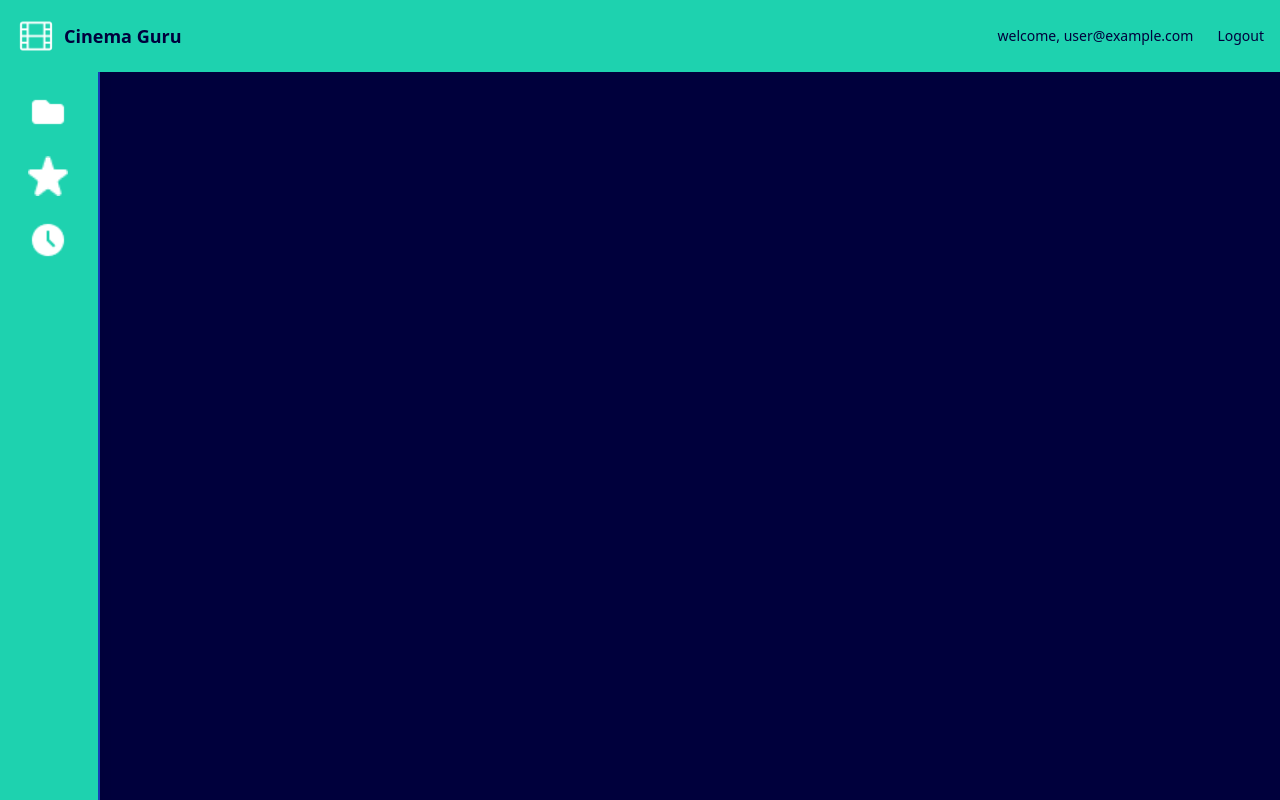
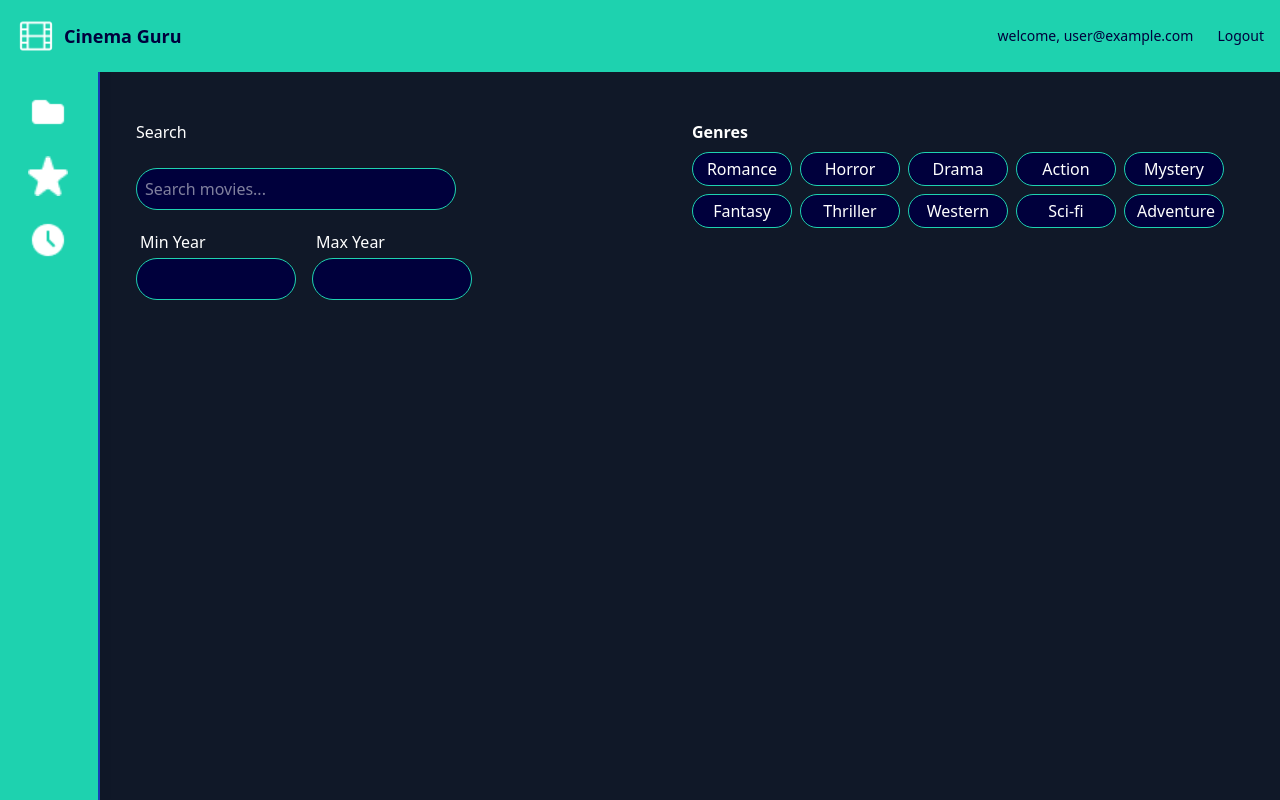
Before and after one commit to KVang2/atlas-cinema-guru, a Next.js app: page / in a window 1280 px wide. Built offline with nearby package versions, Linux system fonts and the light colour scheme; no server answers; sample sign-in values are in the browser's storage.

Commit message:
update home page

```diff
--- /dev/null
+++ b/app/favorites/page.tsx
@@ -0,0 +1,54 @@
+"use client";
+import React, { useState, useEffect } from "react";
+import { useSession } from "next-auth/react";
+import { useRouter } from "next/navigation";
+import Layout from "@/components/Layout";
+
+export default function favorites() {
+    const { data: session, status } = useSession();
+    const router = useRouter();
+    const [favorites, setFavorites] = useState([]);
+
+    useEffect(() => {
+        if (status === "unauthenticated") {
+            router.push("/auth/signin");
+        }
+    }
+    , [status, router]);
+
+    useEffect(() => {
+        const fetchFavorites = async () => {
+          try {
+            const response = await fetch("/api/favorites");
+            const data = await response.json();
+            setFavorites(data);
+          } catch (error) {
+            console.error("Error fetching favorites:", error);
+          }
+        };
+
+        if (session) fetchFavorites();
+      }, [session]);
+
+    if (!session) return null;
+
+    return (
+    <Layout>
+        <div>
+            <div className="text-center text-4xl font-extrabold mt-4">
+                <h1>Favorites</h1>
+            </div>
+
+            {/* Favorite Movies */}
+            <div className="grid grid-cols-3 pt-4 gap-8">
+                <img src="/images/photo1.jpg" alt="Photo 1" className="w-full h-auto rounded-lg shadow-md" />
+                <img src="/images/photo2.jpg" alt="Photo 2" className="w-full h-auto rounded-lg shadow-md" />
+                <img src="/images/photo3.jpg" alt="Photo 3" className="w-full h-auto rounded-lg shadow-md" />
+                <img src="/images/photo4.jpg" alt="Photo 4" className="w-full h-auto rounded-lg shadow-md" />
+                <img src="/images/photo5.jpg" alt="Photo 5" className="w-full h-auto rounded-lg shadow-md" />
+                <img src="/images/photo6.jpg" alt="Photo 6" className="w-full h-auto rounded-lg shadow-md" />
+            </div>
+        </div>
+    </Layout>
+    );
+}
--- a/app/layout.tsx
+++ b/app/layout.tsx
@@ -1,6 +1,7 @@
 import "@/app/global.css";
 import { SessionProvider } from "next-auth/react";
 import { Metadata } from "next";
+
 
 export const metadata: Metadata = {
   title: "Cinema Guru | Atlas School",
--- a/app/login/page.tsx
+++ b/app/login/page.tsx
@@ -1,10 +1,9 @@
-"use client";
+{/* "use client";
 import { signIn } from "next-auth/react";
 
 export default function LoginPage() {
   return (
-    <div className="flex flex-col items-center justify-center h-screen bg-gray-900 text-white">
-      <h1 className="text-2xl mb-4">Login to Cinema Guru</h1>
+    <div className="flex flex-col items-center justify-center h-screen bg-gray-200 text-white">
       <button
         onClick={() => signIn("github")}
         className="bg-blue-500 px-4 py-2 rounded text-white hover:bg-blue-600"
@@ -14,3 +13,4 @@ export default function LoginPage() {
     </div>
   );
 }
+*/}
--- a/app/page.tsx
+++ b/app/page.tsx
@@ -1,54 +1,86 @@
 "use client";
-import React from "react";
-import Link from "next/link";
-import { useAuth } from "@/hooks/useAuth";
+import React, { useState } from "react";
+import Layout from "@/components/Layout";
 
-export default function Page() {
-  const { user, logout } = useAuth();
+export default function HomePage() {
+  const [searchQuery, setSearchQuery] = useState("");
+  const [minYear, setMinYear] = useState("");
+  const [maxYear, setMaxYear] = useState("");
+  const [results, setResults] = useState([]);
+
+  const handleSearch = async (e: React.FormEvent) => {
+    e.preventDefault();
+
+    if (!searchQuery.trim()) return;
+
+    try {
+      const response = await fetch(`/api/search?query=${searchQuery}`);
+      const data = await response.json();
+      setResults(data.results);
+    } catch (error) {
+      console.error("Error fetching search results:", error);
+    }
+  };
 
   return (
-    <div className="flex h-screen">
+    <Layout>
+      <div className="grid grid-cols-2 gap-6 p-8 ml-4">
 
-      {/* Sidebar */}
-      <div className="group fixed top-0 left-0 h-full bg-[#1ED2AF] p-5 pt-8 shadow-lg transition-all duration-300 border-r-2 border-blue-800
-        w-25 hover:w-50 overflow-hidden">
-        <div className="flex flex-col mt-15 ml-2 space-y-6">
-          {/* Home */}
-          <Link href="/" className="flex items-center space-x-4 cursor-pointer">
-            <img src="/images/folder.png" alt="Folder Icon" className="w-10 h-10" />
-            <span className="text-white text-lg transition-opacity duration-300 opacity-0 group-hover:opacity-100">Home</span>
-          </Link>
+        {/* Search Bar */}
+        <div className="flex flex-col space-y-4">
+          <div>
+            <span className="text-white">Search</span>
+            <form onSubmit={handleSearch} className="mt-6 flex space-x-4">
+              <input
+                type="text"
+                placeholder="Search movies..."
+                value={searchQuery}
+                onChange={(e) => setSearchQuery(e.target.value)}
+                className="p-2 w-80 border border-[#1ED2AF] bg-[#00003c] rounded-full text-white"
+              />
+            </form>
+          </div>
 
-          {/* Favorite */}
-          <Link href="/app/api/favorites" className="flex items-center space-x-4 cursor-pointer">
-            <img src="/images/Icon.png" alt="Fav Icon" className="w-10 h-10" />
-            <span className="text-white text-lg transition-opacity duration-300 opacity-0 group-hover:opacity-100">Favorite</span>
-          </Link>
+        {/* Min Year/ Max Year */}
+        <div className="flex space-x-4">
+            <div className="flex flex-col">
+              <span className="text-white m-1">Min Year</span>
+              <input
+                type="text"
+                title="Min Year"
+                value={minYear}
+                onChange={(e) => setMinYear(e.target.value)}
+                className="p-2 w-40 border border-[#1ED2AF] rounded-full text-white bg-[#00003c] text-center outline-none"
+              />
+            </div>
+            <div className="flex flex-col">
+              <span className="text-white m-1">Max Year</span>
+              <input
+                type="text"
+                title="Max Year"
+                value={maxYear}
+                onChange={(e) => setMaxYear(e.target.value)}
+                className="p-2 w-40 border border-[#1ED2AF] rounded-full text-white bg-[#00003c] text-center outline-none"
+              />
+            </div>
+          </div>
+        </div>
 
-          {/* Watch Later */}
-          <Link href="/app/api/watch-later" className="flex items-center space-x-4 cursor-pointer">
-            <img src="/images/fillclock.png" alt="Watch Later Icon" className="w-10 h-10" />
-            <span className="text-white text-lg transition-opacity duration-300 whitespace-nowrap opacity-0 group-hover:opacity-100">Watch Later</span>
-          </Link>
-
-          {/* Latest Activities */}
+        {/* Genre Options */}
+        <div>
+          <span className="text-white font-bold">Genres</span>
+          <div className="grid grid-cols-5 gap-2 mt-2">
+            {["Romance", "Horror", "Drama", "Action", "Mystery", "Fantasy", "Thriller", "Western", "Sci-fi", "Adventure"].map((genre) => (
+              <button
+                key={genre}
+                className="px-3 py-1 bg-[#00003c] text-white rounded-full hover:bg-[#1ED2AF] border-[#1ED2AF] border-1"
+              >
+                {genre}
+              </button>
+            ))}
+          </div>
         </div>
       </div>
-
-      {/* Header */}
-      <div className="fixed top-0 left-0 right-0 bg-[#1ED2AF] text-[#00003c] flex items-center justify-between p-4">
-        {/* Logo/Title */}
-        <div className="flex items-center">
-          <img src="/images/film.png" alt="film Icon" className="flex w-10 h-10" />
-          <h1 className="ml-2 text-lg font-semibold">Cinema Guru</h1>
-        </div>
-
-        {/* User Name/Logout */}
-        <div className="flex items-center space-x-6">
-          <span className="text-[#00003c] text-sm">welcome, {user?.email}</span>
-          <button className="text-[#00003c] text-sm hover:underline" onClick={logout}>Logout</button>
-        </div>
-      </div>
-  </div>
+    </Layout>
   );
 }
--- /dev/null
+++ b/app/watch-later/page.tsx
@@ -0,0 +1,26 @@
+"use client";
+import React, { useState } from "react";
+import Layout from "@/components/Layout";
+
+export default function watchlater() {
+
+    return (
+    <Layout>
+        <div>
+            <div className="text-center text-4xl font-extrabold mt-4">
+                <h1>Watch Later</h1>
+            </div>
+
+            {/* Watch Later Movies */}
+            <div className="grid grid-cols-3 gap-4 p-6">
+                <img src="/images/photo1.jpg" alt="Photo 1" className="w-full h-auto rounded-lg shadow-md" />
+                <img src="/images/photo2.jpg" alt="Photo 2" className="w-full h-auto rounded-lg shadow-md" />
+                <img src="/images/photo3.jpg" alt="Photo 3" className="w-full h-auto rounded-lg shadow-md" />
+                <img src="/images/photo4.jpg" alt="Photo 4" className="w-full h-auto rounded-lg shadow-md" />
+                <img src="/images/photo5.jpg" alt="Photo 5" className="w-full h-auto rounded-lg shadow-md" />
+                <img src="/images/photo6.jpg" alt="Photo 6" className="w-full h-auto rounded-lg shadow-md" />
+            </div>
+        </div>
+    </Layout>
+    );
+}
--- /dev/null
+++ b/components/Layout.tsx
@@ -0,0 +1,62 @@
+"use client";
+import React from "react";
+import Link from "next/link";
+import { useAuth } from "@/hooks/useAuth";
+
+import { ReactNode } from "react";
+
+export default function Layout({ children }: { children: ReactNode }) {
+  const { user, logout } = useAuth();
+
+  return (
+    <div className="flex h-screen">
+
+      {/* Sidebar */}
+      <div className="group fixed top-0 left-0 h-full bg-[#1ED2AF] p-5 pt-8 shadow-lg transition-all duration-300 border-r-2 border-blue-800
+        w-25 hover:w-80 overflow-hidden">
+        <div className="flex flex-col mt-15 ml-2 space-y-6">
+          {/* Home */}
+          <Link href="/" className="flex items-center space-x-4 cursor-pointer">
+            <img src="/images/folder.png" alt="Folder Icon" className="w-10 h-10" />
+            <span className="text-white text-lg transition-opacity duration-300 opacity-0 group-hover:opacity-100">Home</span>
+          </Link>
+
+          {/* Favorite */}
+          <Link href="/favorites" className="flex items-center space-x-4 cursor-pointer">
+            <img src="/images/Icon.png" alt="Fav Icon" className="w-10 h-10" />
+            <span className="text-white text-lg transition-opacity duration-300 opacity-0 group-hover:opacity-100">Favorite</span>
+          </Link>
+
+          {/* Watch Later */}
+          <Link href="/watch-later" className="flex items-center space-x-4 cursor-pointer">
+            <img src="/images/fillclock.png" alt="Watch Later Icon" className="w-10 h-10" />
+            <span className="text-white text-lg transition-opacity duration-300 whitespace-nowrap opacity-0 group-hover:opacity-100">Watch Later</span>
+          </Link>
+
+          {/* Latest Activities */}
+            <span className="text-[#00003c] flex text-center font-bold text-lg transition-opacity duration-300 whitespace-nowrap opacity-0 group-hover:opacity-100">Latest Activities</span>
+        </div>
+      </div>
+
+      {/* Header */}
+      <div className="fixed top-0 left-0 right-0 bg-[#1ED2AF] text-[#00003c] flex items-center justify-between p-4">
+        {/* Logo/Title */}
+        <div className="flex items-center">
+          <img src="/images/film.png" alt="film Icon" className="flex w-10 h-10" />
+          <h1 className="ml-2 text-lg font-semibold">Cinema Guru</h1>
+        </div>
+
+        {/* User Name/Logout */}
+        <div className="flex items-center space-x-6">
+          <span className="text-[#00003c] text-sm">welcome, {user?.email}</span>
+          <button className="text-[#00003c] text-sm hover:underline" onClick={logout}>Logout</button>
+        </div>
+      </div>
+
+      {/* Main Content */}
+      <main className="flex-grow ml-16 mt-16 p-6 bg-gray-900 text-white w-full">
+        {children}
+      </main>
+  </div>
+  );
+}
```
